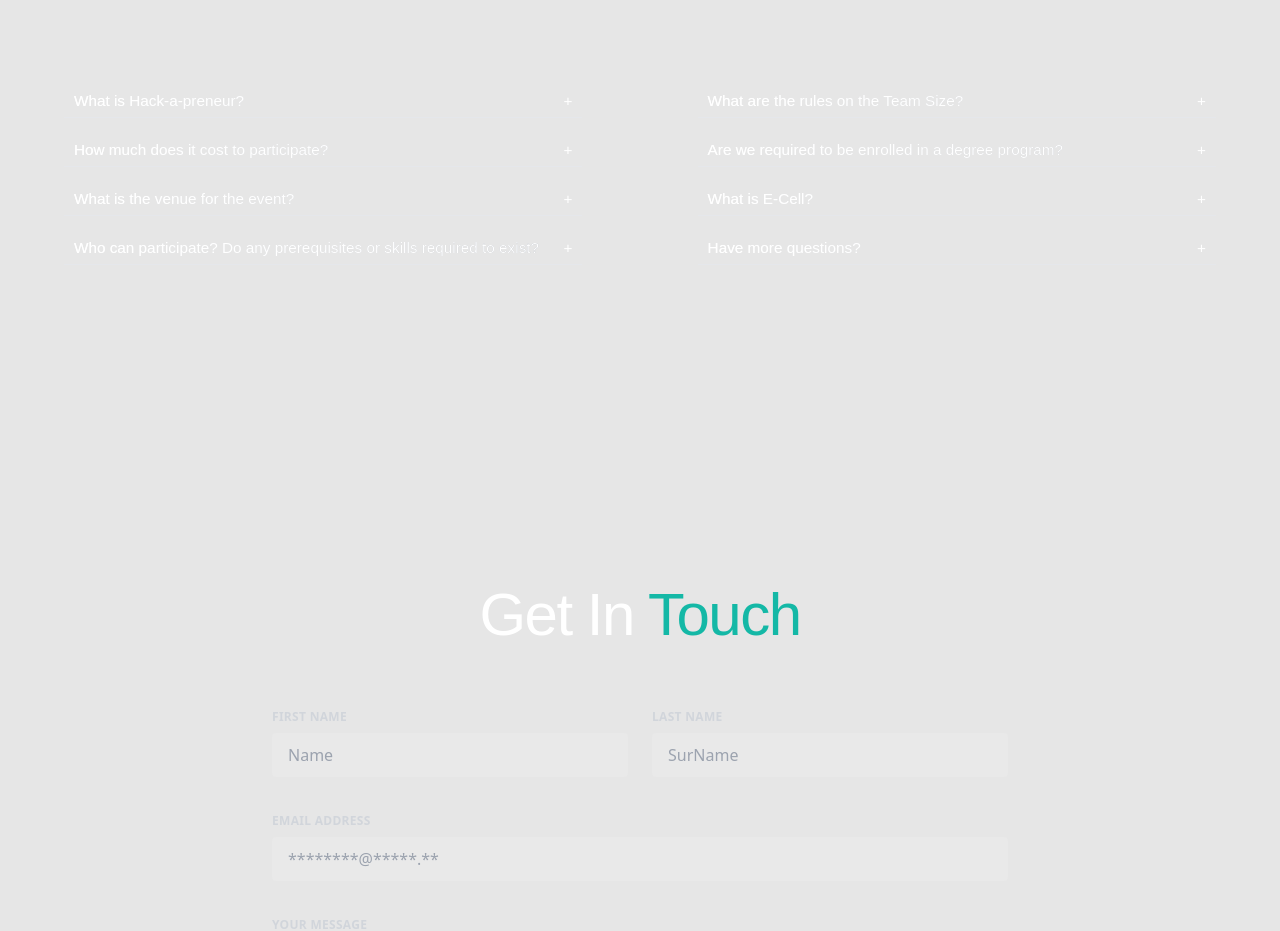
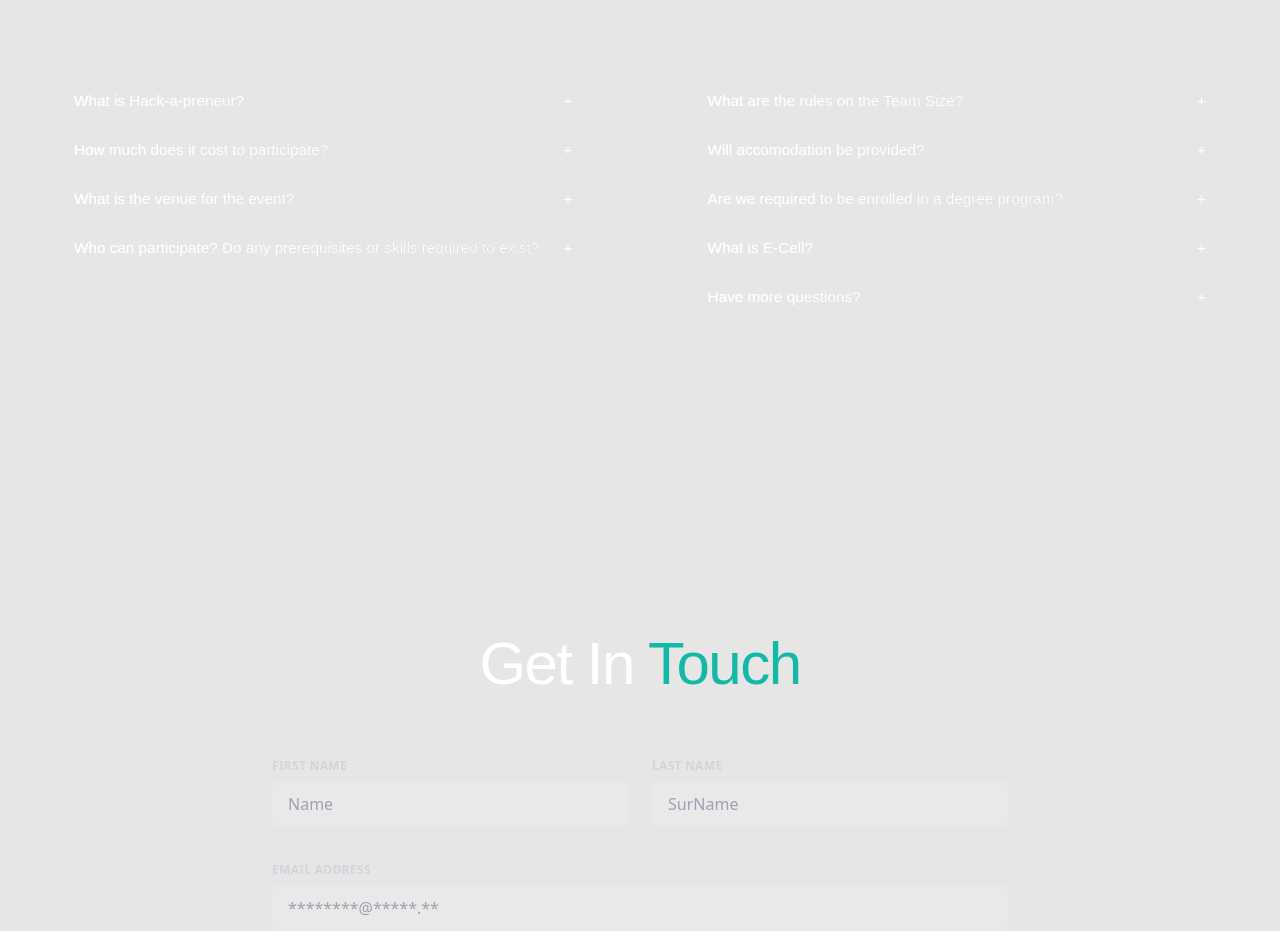
Before and after one commit to ecell-nsut/hackathon-esummit-23, a Next.js app: page / in a window 1280 px wide. Shown: the part 9680-10611 px from the top of the page. Built offline with nearby package versions, Linux system fonts and the light colour scheme; a web font is replaced by a local one.

Commit message:
feature: faq added

```diff
--- a/src/data/faqs.ts
+++ b/src/data/faqs.ts
@@ -26,6 +26,11 @@ const faqs: FaqInfo[] = [
     answer: "You can participate alone or in a team of max 4.",
   },
   {
+    question: "Will accomodation be provided?",
+    answer:
+      "Yes, Sufficient space and matresses will be provided for participants stay in NSUT.",
+  },
+  {
     question: "Are we required to be enrolled in a degree program?",
     answer:
       "Yes, you are required to be enrolled in degree program in order to participate in the hackathon as student.",
```
